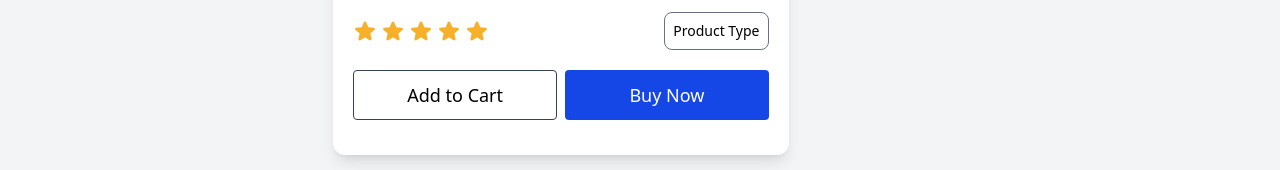
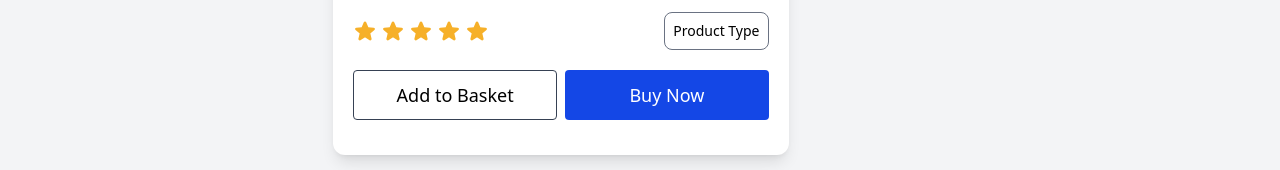
Before and after one commit to rensaputra/react19-bootcamp, a Next.js app in the folder 21-MyStore-ClientSection/project/client/: page / in a window 1280 px wide. Shown: the part 645-815 px from the top of the page. Built offline with nearby package versions, Linux system fonts and the light colour scheme.

Commit message:
feat: componentise the button element

```diff
--- /dev/null
+++ b/21-MyStore-ClientSection/project/client/src/components/ui/Button.tsx
@@ -0,0 +1,25 @@
+import { cn } from "@/lib/utils";
+import { ComponentPropsWithoutRef } from "react";
+
+type ButtonProps = ComponentPropsWithoutRef<"button">;
+
+const Button = ({
+  type = "button",
+  onClick,
+  className,
+  children,
+  ...props
+}: ButtonProps) => {
+  return (
+    <button
+      type={type}
+      onClick={onClick}
+      className={cn("custom-btn", className)}
+      {...props}
+    >
+      {children}
+    </button>
+  );
+};
+
+export default Button;
--- a/21-MyStore-ClientSection/project/client/src/components/ui/ProductCard.tsx
+++ b/21-MyStore-ClientSection/project/client/src/components/ui/ProductCard.tsx
@@ -1,6 +1,6 @@
 import Image from "next/image";
 import { StarIcon } from "../icons";
-
+import Button from "./Button";
 const ProductCard = () => {
   return (
     <div className="bg-white rounded-xl shadow-lg w-full h-full min-h-[624px] px-5">
@@ -43,10 +43,8 @@ const ProductCard = () => {
       </div>
 
       <div className="flex gap-x-2 mt-5">
-        <button className="custom-btn w-full custom-outline-btn">
-          Add to Cart
-        </button>
-        <button className="custom-btn w-full">Buy Now</button>
+        <Button className="custom-outline-btn w-full">Add to Basket</Button>
+        <Button className="w-full">Buy Now</Button>
       </div>
     </div>
   );
```
